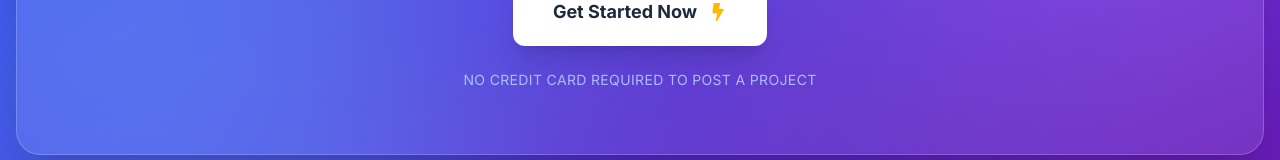
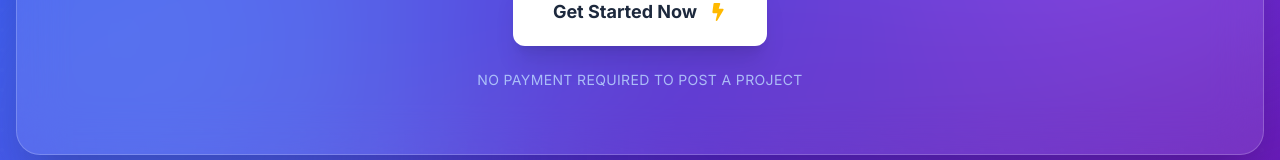
Before and after one commit to abduljabbar280400-gif/LocalSkill, a React (Vite) app in the folder Frontend/: page /hire-freelancer in a window 1280 px wide. Shown: the part 3099-3259 px from the top of the page. Built offline with nearby package versions, Linux system fonts and the light colour scheme; no server answers.

Commit message:
update in login in fix 3

```diff
--- a/Frontend/src/pages/HireFreelancer.jsx
+++ b/Frontend/src/pages/HireFreelancer.jsx
@@ -261,7 +261,7 @@ export default function HireFreelancer() {
               <FaBolt className="text-amber-400 group-hover:animate-bounce" aria-hidden="true" />
             </Link>
             <p className="mt-6 text-sm text-slate-500 md:text-blue-200/80 dark:text-slate-400 font-medium tracking-wide uppercase">
-              No credit card required to post a project
+              No Payment required to post a project
             </p>
           </div>
         </div>
```
